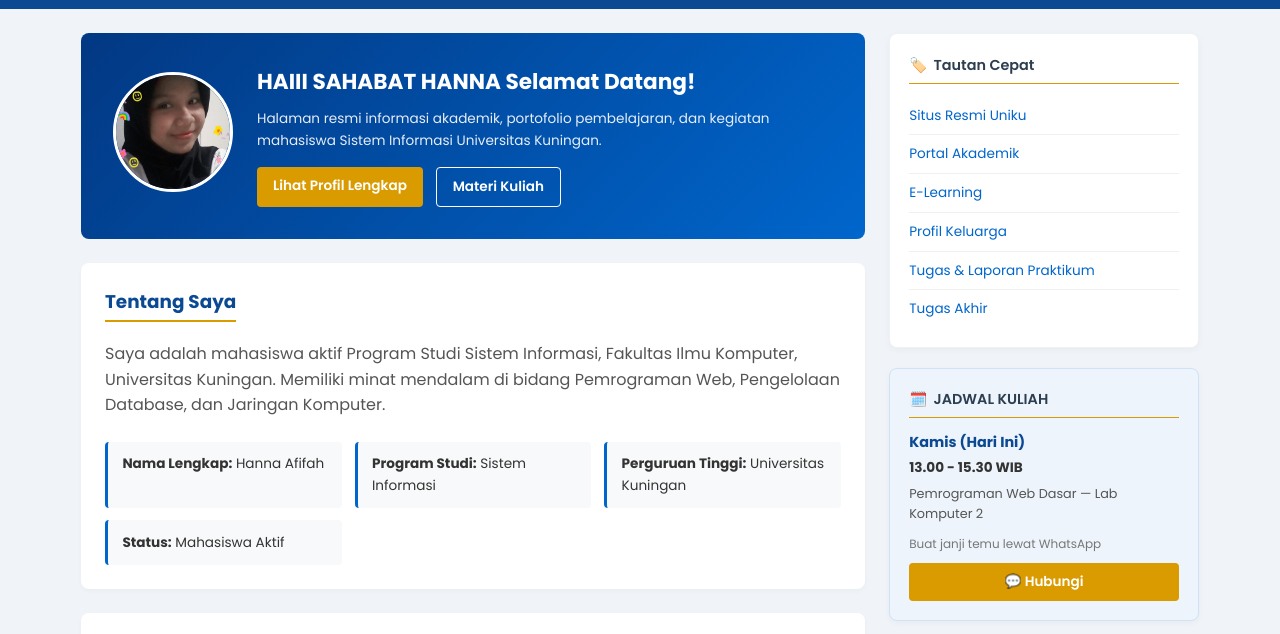
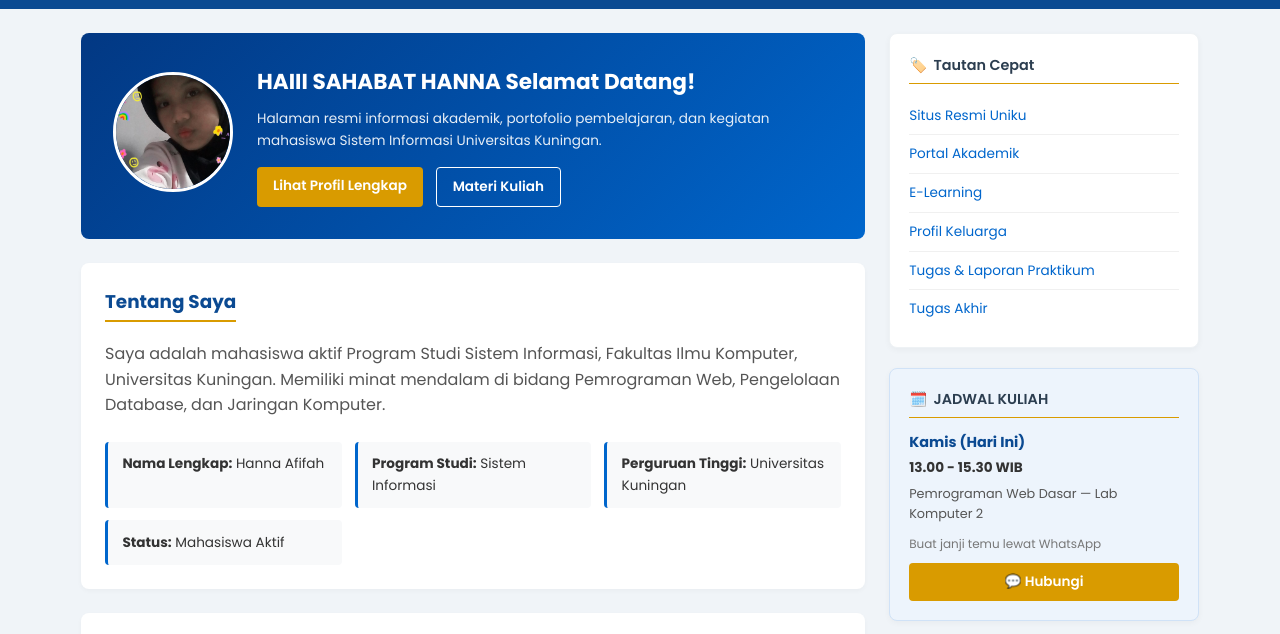
Before and after one commit to Hanna092/20250910011_Hanna_Web_Desain, a plain HTML site: page index.html in a window 1280 px wide. Shown: the part 116-750 px from the top of the page. Drawn offline with Linux system fonts and the light colour scheme.

Commit message:
ubah profill

```diff
--- a/index.html
+++ b/index.html
@@ -40,7 +40,7 @@
                 <!-- Banner Utama -->
                 <section class="banner-card">
                     <div class="banner-avatar">
-                        <img src="foto_saya.jpg" alt="Foto Profil">
+                        <img src="foto_hanna.jpg" alt="Foto Profil">
                     </div>
                     <div class="banner-info">
                         <h1>HAIII SAHABAT HANNA  Selamat Datang!</h1>
```
Also changed, not shown: foto_hanna.jpg (added), foto_saya.jpg (deleted).
